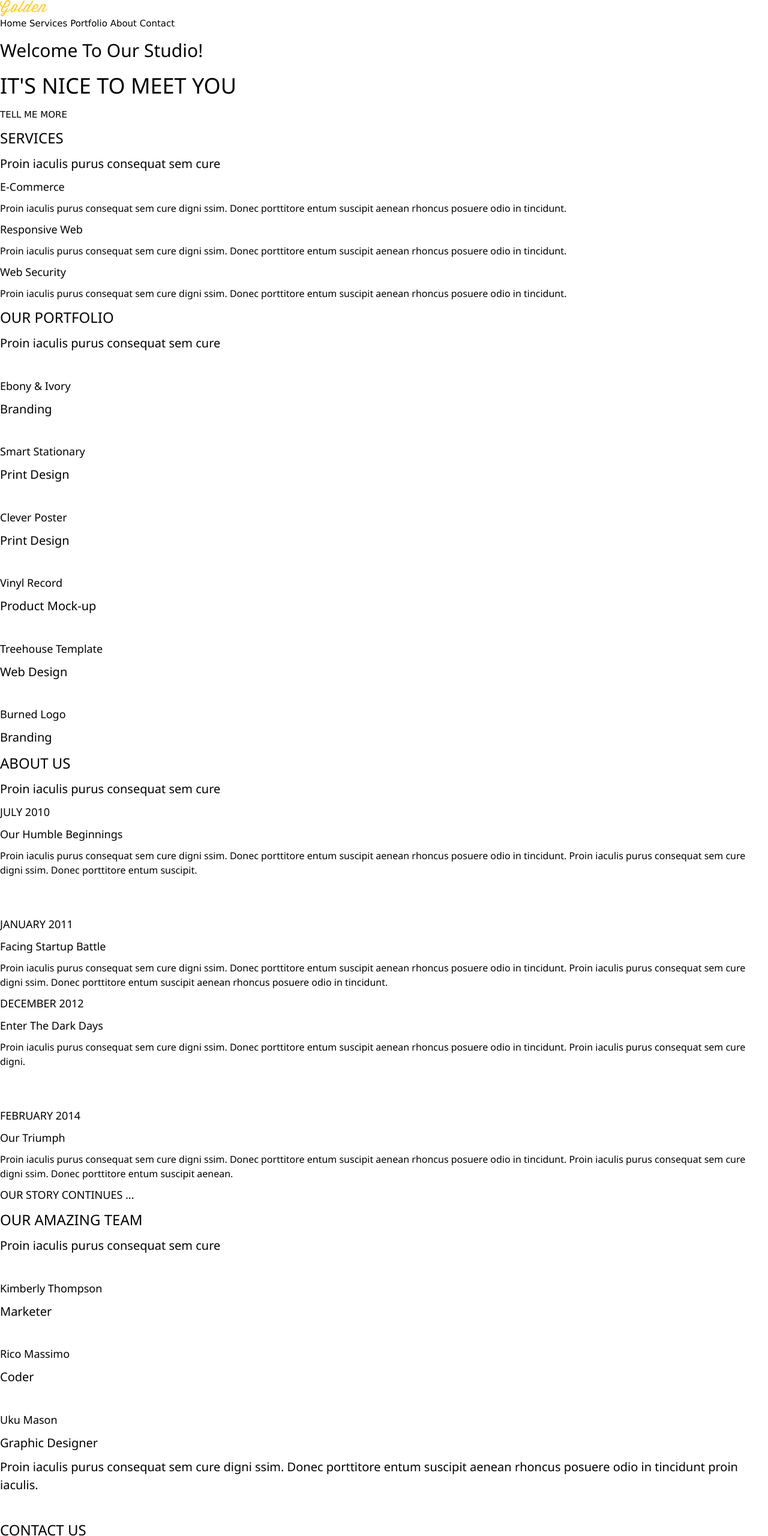
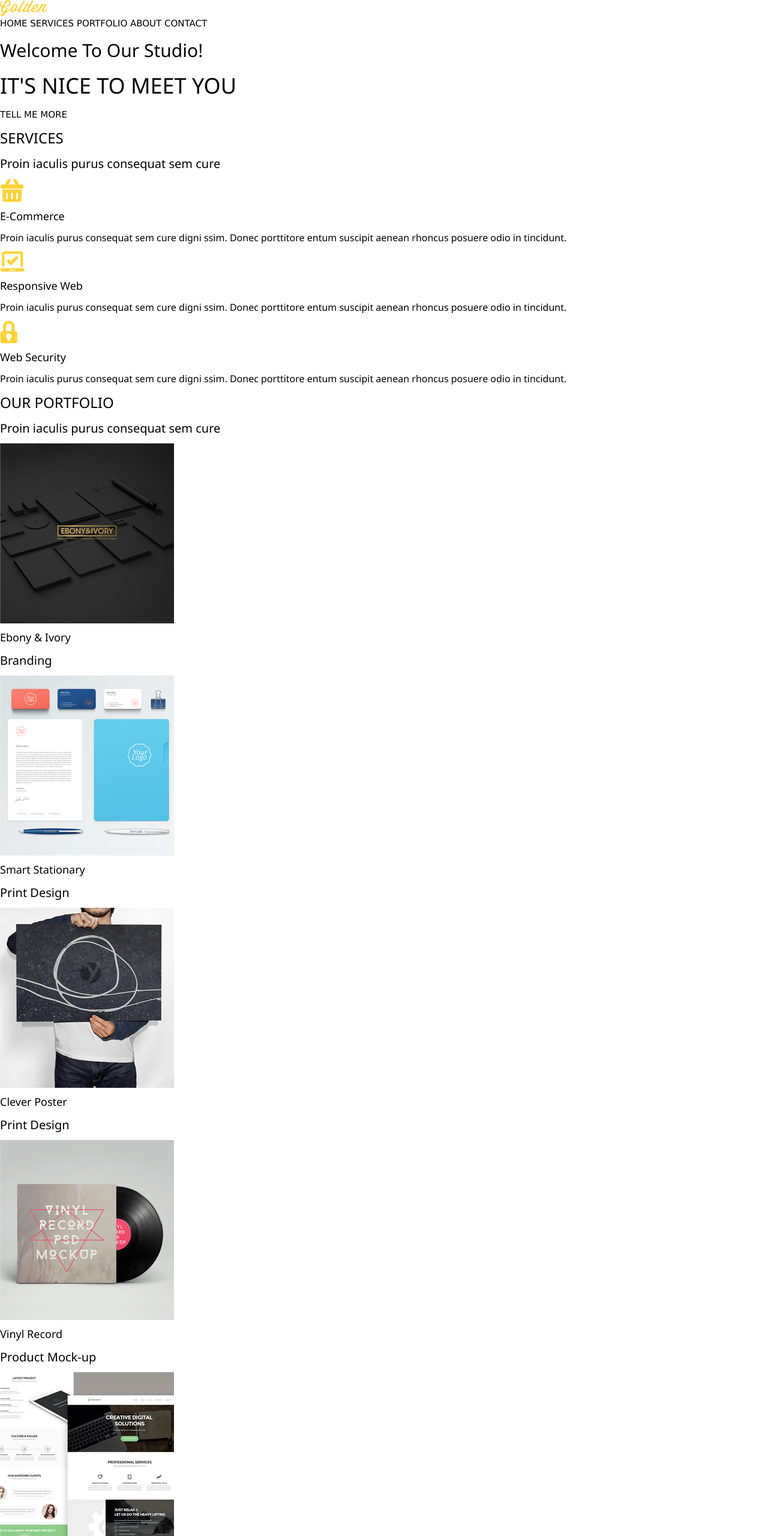
Before and after one commit to k-petite/Pixel-Perfect, a plain HTML site: page index.html in a window 1280 px wide. Shown: the top 2560 px of the page at 60% size. Drawn offline with nearby package versions, Linux system fonts and the light colour scheme.

Commit message:
Images and icons were added
(Without backgrounds)

```diff
--- a/index.html
+++ b/index.html
@@ -9,11 +9,11 @@
     <nav class="navigation">
       <img src='images/logo-treehouse.png' alt="Logo of company">
       <div class='nav-links'>
-        <a>Home</a>
-        <a>Services</a>
-        <a>Portfolio</a>
-        <a>About</a>
-        <a>Contact</a>
+        <a>HOME</a>
+        <a>SERVICES</a>
+        <a>PORTFOLIO</a>
+        <a>ABOUT</a>
+        <a>CONTACT</a>
       </div>
     </nav>
     <h2>Welcome To Our Studio!</h2>
@@ -26,14 +26,17 @@
       <h4>Proin iaculis purus consequat sem cure</h4>
       <div class='servicesList'>
         <div>
+          <img src='images/icon-basket.png' alt='Shoppong bin icon'>
           <h5>E-Commerce</h5>
           <h6>Proin iaculis purus consequat sem cure digni ssim. Donec porttitore entum suscipit aenean rhoncus posuere odio in tincidunt.</h6>
         </div>
         <div>
+          <img src='images/icon-laptop.png' alt='Laptop icon'>
           <h5>Responsive Web</h5>
           <h6>Proin iaculis purus consequat sem cure digni ssim. Donec porttitore entum suscipit aenean rhoncus posuere odio in tincidunt.</h6>
         </div>
         <div>
+          <img src='images/icon-locked.png' alt='Lock icon'>
           <h5>Web Security</h5>
           <h6>Proin iaculis purus consequat sem cure digni ssim. Donec porttitore entum suscipit aenean rhoncus posuere odio in tincidunt.</h6>
         </div>
@@ -44,32 +47,32 @@
       <h4>Proin iaculis purus consequat sem cure</h4>
       <div>
         <div>
-          <img>
+          <img src='images/container_10.png' alt='Branding stuff'>
           <h5>Ebony & Ivory</h5>
           <h4>Branding</h4>
         </div>
         <div>
-          <img>
+          <img src='images/container_9.png' alt='Pen, notebooks, contact cards on the table'>
           <h5>Smart Stationary</h5>
           <h4>Print Design</h4>
         </div>
         <div>
-          <img>
+          <img src='images/container_8.png' alt='Guy is holding drawing'>
           <h5>Clever Poster</h5>
           <h4>Print Design</h4>
         </div>
         <div>
-          <img>
+          <img src='images/container_7.png' alt='Vinyl record'>
           <h5>Vinyl Record</h5>
           <h4>Product Mock-up</h4>
         </div>
         <div>
-          <img>
+          <img src='images/container_6.png' alt='Webpages'>
           <h5>Treehouse Template</h5>
           <h4>Web Design</h4>
         </div>
         <div>
-          <img>
+          <img src='images/container_5.png' alt='Burned logo on the wood'>
           <h5>Burned Logo</h5>
           <h4>Branding</h4>
         </div>
@@ -85,10 +88,10 @@
             <h5>Our Humble Beginnings</h5>
             <h6>Proin iaculis purus consequat sem cure digni ssim. Donec porttitore entum suscipit aenean rhoncus posuere odio in tincidunt. Proin iaculis purus consequat sem cure digni ssim. Donec porttitore entum suscipit.</h6>
           </div>
-          <img>
+          <img src='images/container-1.png' alt='Desk with the stuff'>
         </div>
         <div>
-          <img>
+          <img src='images/container-2.png' alt='Beach with ocean and stones'>
           <div>
             <h5>JANUARY 2011</h5>
             <h5>Facing Startup Battle</h5>
@@ -101,10 +104,10 @@
             <h5>Enter The Dark Days</h5>
             <h6>Proin iaculis purus consequat sem cure digni ssim. Donec porttitore entum suscipit aenean rhoncus posuere odio in tincidunt. Proin iaculis purus consequat sem cure digni.</h6>
           </div>
-          <img>
+          <img src='images/container-3.png' alt='Concert'>
         </div>
         <div>
-          <img>
+          <img src='images/container-4.png' alt='Guy is standing in the moutains'>
           <div>
             <h5>FEBRUARY 2014</h5>
             <h5>Our Triumph</h5>
```
